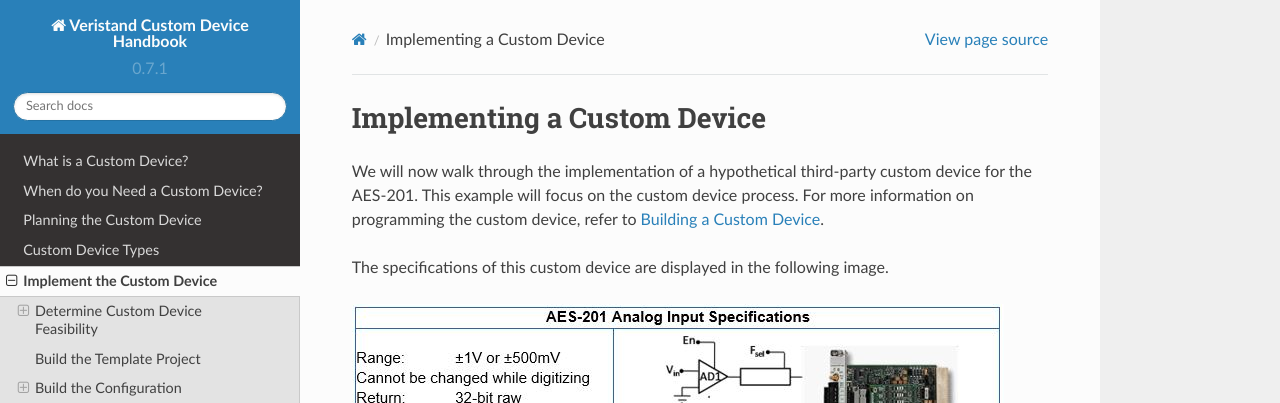
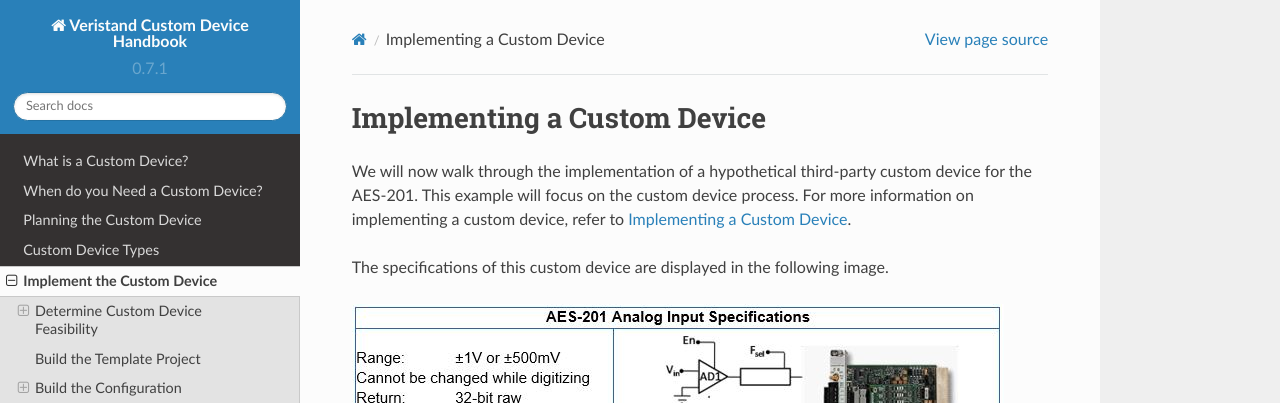
Before and after one commit to ni/niveristand-custom-device-handbook, a Sphinx documentation site: the page built from docs/Implement_the_Custom_Device.md, in a window 1280 px wide and 900 px high. Shown: the top 403 px of the window. Built offline with Sphinx 7.4.7 and the Read the Docs theme 2.0.0, drawn with Linux system fonts in a browser that asks for light colours; pages that are not in the unit, such as notebooks, are missing from menus; some of the changed text lies outside the part shown.

Commit message:
Apply suggestions from code review
Co-authored-by: Paul Huțanu <62251693+phutanu@users.noreply.github.com>

```diff
--- a/docs/Implement_the_Custom_Device.md
+++ b/docs/Implement_the_Custom_Device.md
@@ -1,6 +1,6 @@
 ## Implementing a Custom Device
 
-We will now walk through the implementation of a hypothetical third-party custom device for the AES-201. This example will focus on the custom device process. For more information on programming the custom device, refer to [Building a Custom Device](https://www.ni.com/documentation/en/veristand/latest/manual/custom-device-build/).
+We will now walk through the implementation of a hypothetical third-party custom device for the AES-201. This example will focus on the custom device process. For more information on implementing a custom device, refer to [Implementing a Custom Device](https://www.ni.com/documentation/en/veristand/latest/manual/custom-device-implement/).
 
 The specifications of this custom device are displayed in the following image.
 
@@ -147,7 +147,7 @@
 
 Modify the main page so the operator can set the range of the device.
 
-**Note** You do not have to override the main page with a custom page. You can modify the main page directly.
+**Note:** You do not have to override the main page with a custom page. You can modify the main page directly.
 
 ![](images/AES-201_Custom_Device_lvlib.jpg)
 
```
Also changed, not shown: other parts of docs/Implement_the_Custom_Device.md (+2 -2 lines), docs/Custom_Device_Tips_and_Tricks.md (+1 -1 lines), docs/LabVIEW_Debugging_Techniques.md (+2 -2 lines), docs/What_Is_A_Custom_Device.md (+1 -1 lines).
